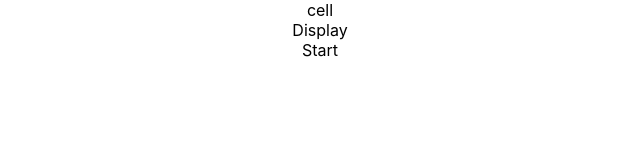
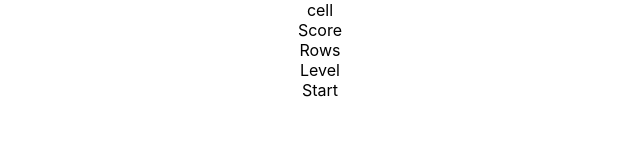
Before and after one commit to dennie-froese/tetris, a React (Create React App) app: page / in a window 1280 px wide. Shown: the top 160 px of the page, without its empty margins (320-960 px from the left). Built offline with nearby package versions, Linux system fonts and the light colour scheme.

Commit message:
typed props in display component, added components to tetris main component

```diff
--- a/src/components/Display/index.tsx
+++ b/src/components/Display/index.tsx
@@ -1,5 +1,10 @@
 import React from "react";
 
-export default function Display() {
-  return <div>Display</div>;
+interface Props {
+  text: string;
+  gameOver?: boolean;
 }
+
+export default function Display({ text, gameOver }: Props) {
+  return <div>{text}</div>;
+}
--- a/src/components/Tetris/index.tsx
+++ b/src/components/Tetris/index.tsx
@@ -7,8 +7,12 @@ export default function Tetris() {
   return (
     <div>
       <Stage />
-      <Display />
-      <StartButton />
+      <aside>
+        <Display text="Score" />
+        <Display text="Rows" />
+        <Display text="Level" />
+        <StartButton />
+      </aside>
     </div>
   );
 }
```
